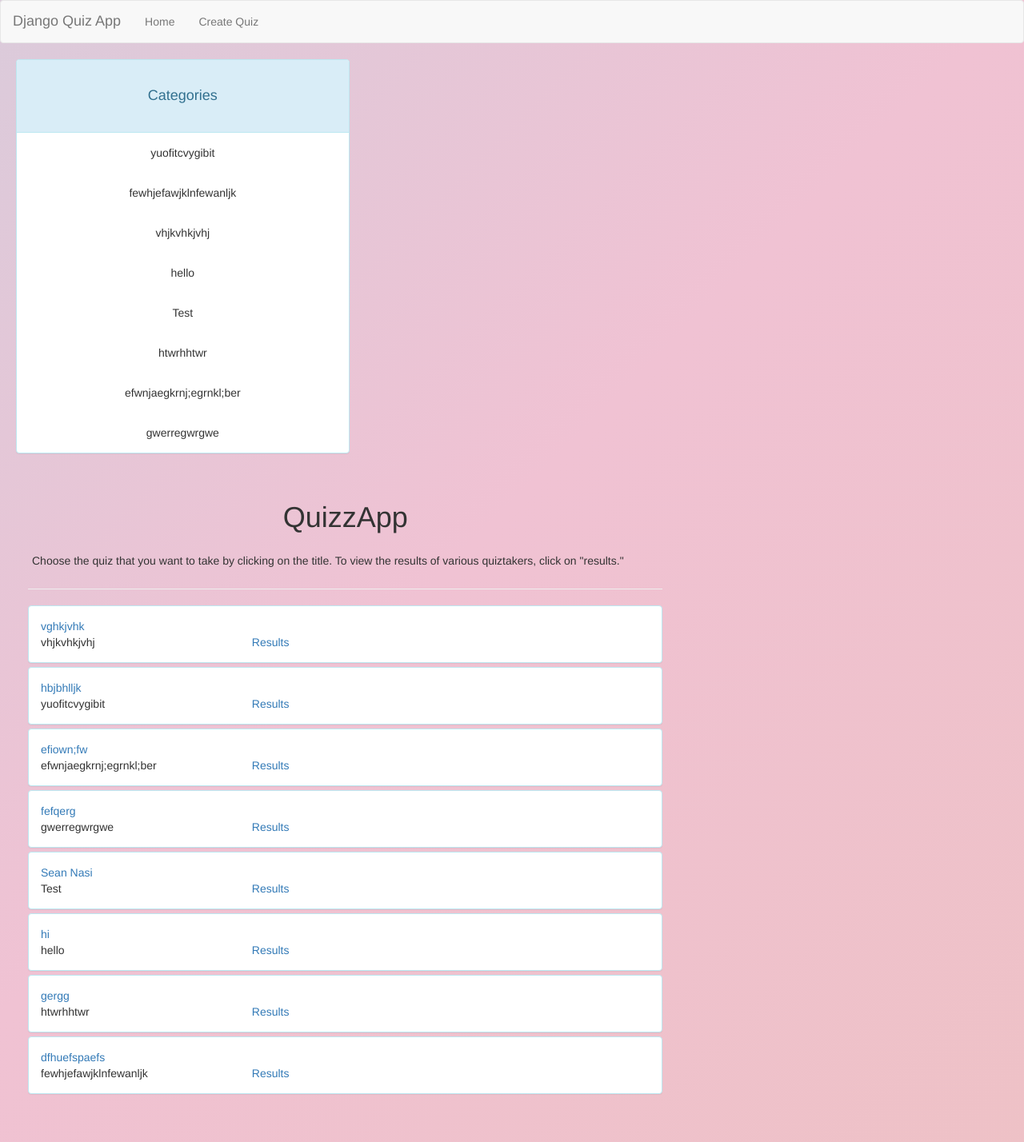
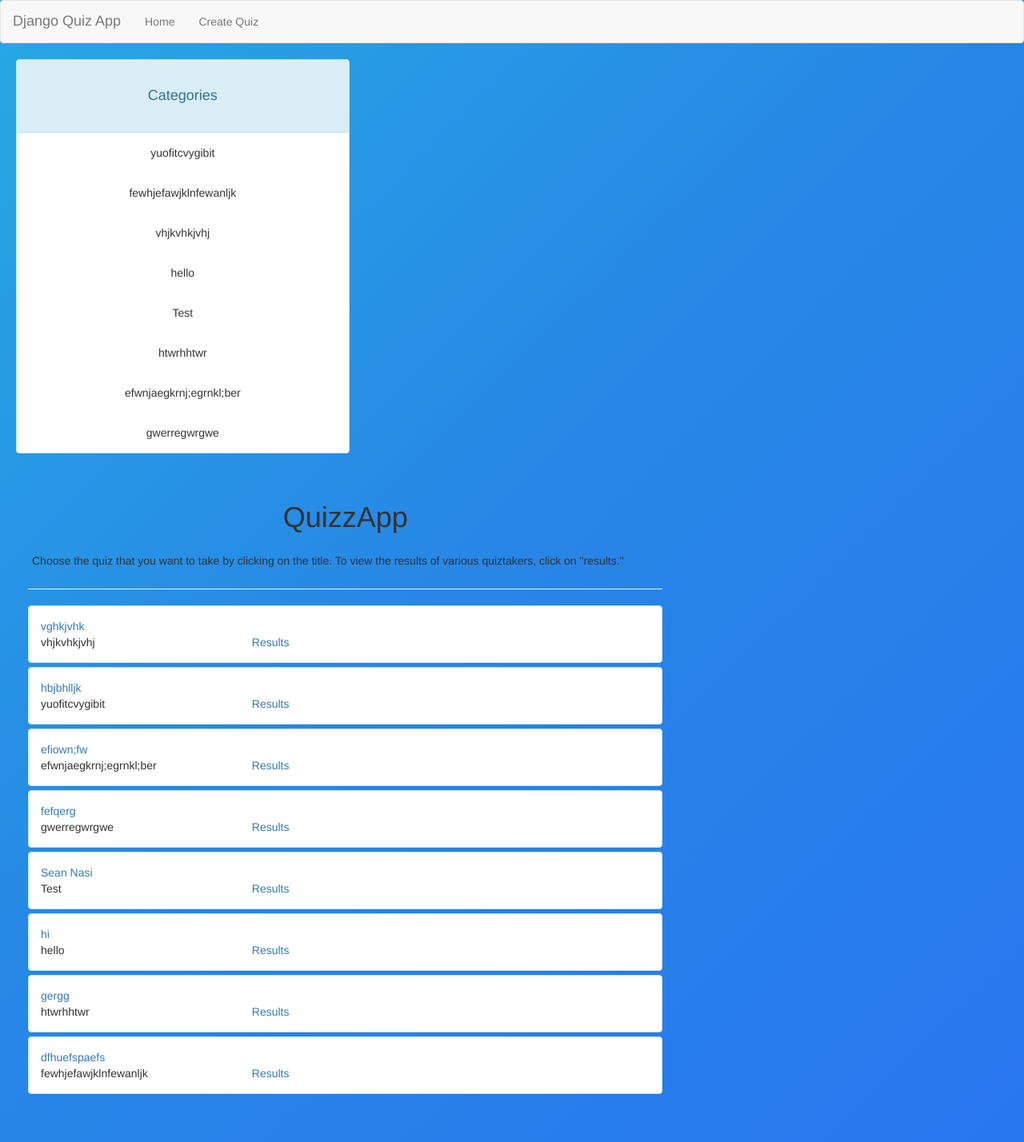
Before and after one commit to snasi623/project4, a Django app: page / in a window 1280 px wide. Shown: the whole page at 80% size. Run offline with Django 3.2, Linux system fonts and the light colour scheme; data comes from the database, SQL or seed files in the repository; both versions use the stored data as it was after the commit; some libraries are stand-ins or nearby versions.

Commit message:
changed background color

```diff
--- a/django_project/django_app/static/quiz/styles.css
+++ b/django_project/django_app/static/quiz/styles.css
@@ -1,5 +1,5 @@
 body {
-    background: linear-gradient(-45deg, #ebc0b3, #f0c2d3, #b4dbe9, #bee9df);
+    background: linear-gradient(-45deg, #2b5efe, #2787e6, #27e6df, #2bfebb);
     background-size: 400% 400%;
     animation: gradient 15s ease infinite;
     margin-bottom: 20px;
```
Also changed, not shown: django_project/db.sqlite3.
